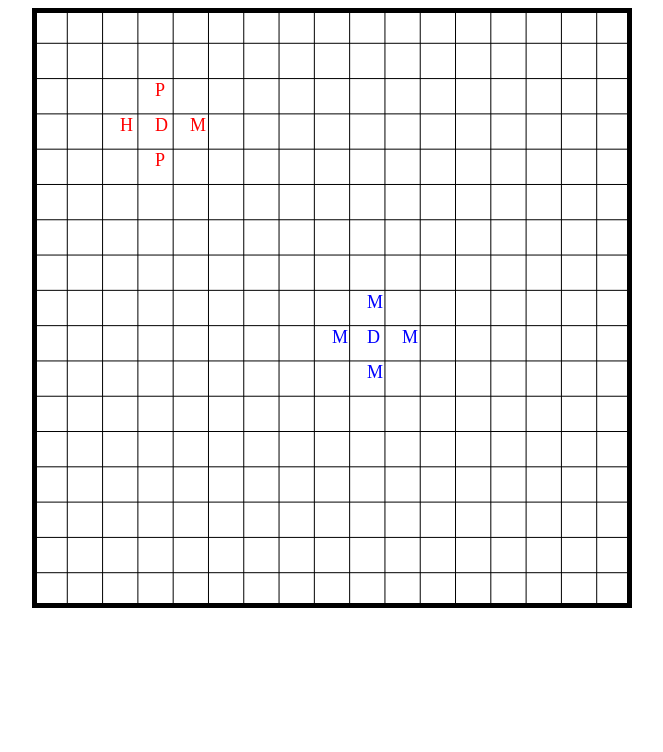
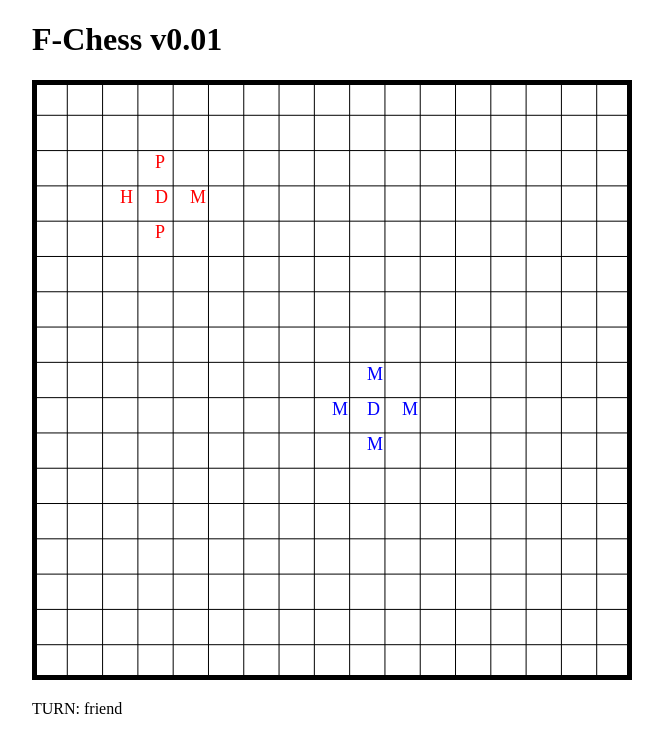
Before and after one commit to team-dominion/f-chess, a plain HTML site: page index.html in a window 1280 px wide. Shown: the whole page, without its empty margins (308-971 px from the left). Drawn offline with nearby package versions, Linux system fonts and the light colour scheme.

Commit message:
#20 Display turn

```diff
--- a/draw.js
+++ b/draw.js
@@ -91,6 +91,7 @@ $(function(){
   canvasPosition = $('#play-ground').position();
 
   redraw(false, onFiled);
+  rewriteStatus();
 
   /* resize */
   var timer = false;
@@ -136,9 +137,11 @@ $(function(){
           }
         }
         console.log("turn " + turn);
+        rewriteStatus();
       }
     }
   });
+
   /* For Debug */
   console.log(CHARACTER_PARAMETER[3].name);
 
@@ -255,6 +258,11 @@ function drawRange(range,x,y,r,g,b){
       }
     }
   }
+}
+
+function rewriteStatus(){
+  var statusBar = $('#status-bar > p');
+  statusBar.children('span.turn').text(turn);
 }
 
 function selectCharacter(e){
--- a/index.html
+++ b/index.html
@@ -7,8 +7,16 @@
   <script src="draw.js"></script>
 </head>
 <body>
-  <div id="wrap" style="width: 600px; margin: 0 auto;">
-    <canvas id="play-ground" width="600" height="600"></canvas>
+  <div class="wrap" style="width: 600px; margin: 0 auto;">
+    <header>
+      <h1>F-Chess v0.01</h1>
+    </header>
+    <main>
+      <canvas id="play-ground" width="600" height="600"></canvas>
+    <div id="status-bar">
+      <p>TURN: <span class="turn">FRIEND</span></p>
+    </div>
+    </main>
   </div>
 </body>
 </html>
```
